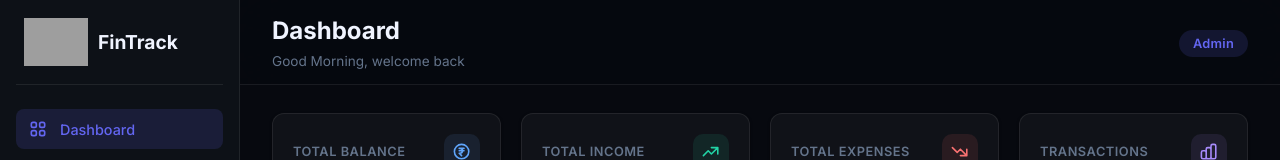
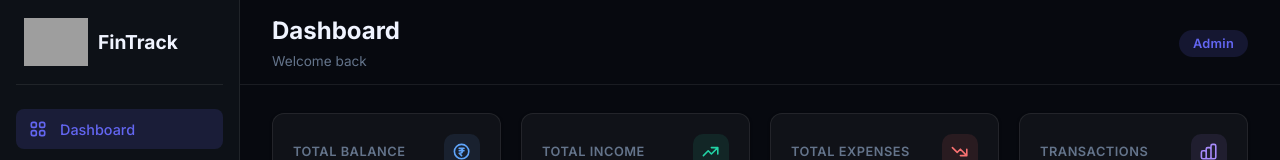
Before and after one commit to Muhammad-Sheik-Nauman/Zorvyn, a React (Vite) app: page /app/dashboard in a window 1280 px wide. Shown: the top 160 px of the page. Built offline with nearby package versions, Linux system fonts and the light colour scheme; grey boxes are pictures that could not be loaded.

Commit message:
feat: implement Header component and define base layout styles in App.css

```diff
--- a/src/App.css
+++ b/src/App.css
@@ -241,18 +241,15 @@ select option {
   align-items: center;
   justify-content: space-between;
   padding: 0 32px;
-  background: rgba(7, 9, 15, 0.85);
-  backdrop-filter: blur(22px) saturate(1.5);
-  -webkit-backdrop-filter: blur(22px) saturate(1.5);
+  background: #07090f; /* Fixed solid dark color */
   border-bottom: 1px solid var(--border);
   position: sticky;
   top: 0;
   z-index: 50;
-  transition: background 0.3s ease, border-color 0.3s ease;
 }
 
 [data-theme="light"] .header {
-  background: rgba(255, 255, 255, 0.88);
+  background: #ffffff; /* Fixed solid white color */
 }
 
 .header-left {
--- a/src/components/Header.jsx
+++ b/src/components/Header.jsx
@@ -11,12 +11,7 @@ export default function Header({ onMenuToggle }) {
     insights: 'Insights'
   };
 
-  const greetings = () => {
-    const hour = new Date().getHours();
-    if (hour < 12) return 'Good Morning';
-    if (hour < 17) return 'Good Afternoon';
-    return 'Good Evening';
-  };
+
 
   return (
     <header className="header">
@@ -26,7 +21,7 @@ export default function Header({ onMenuToggle }) {
         </button>
         <div>
           <h1 className="page-title">{titles[activeTab]}</h1>
-          <p className="page-greeting">{greetings()}, welcome back</p>
+          <p className="page-greeting">Welcome back</p>
         </div>
       </div>
       <div className="header-right">
```
